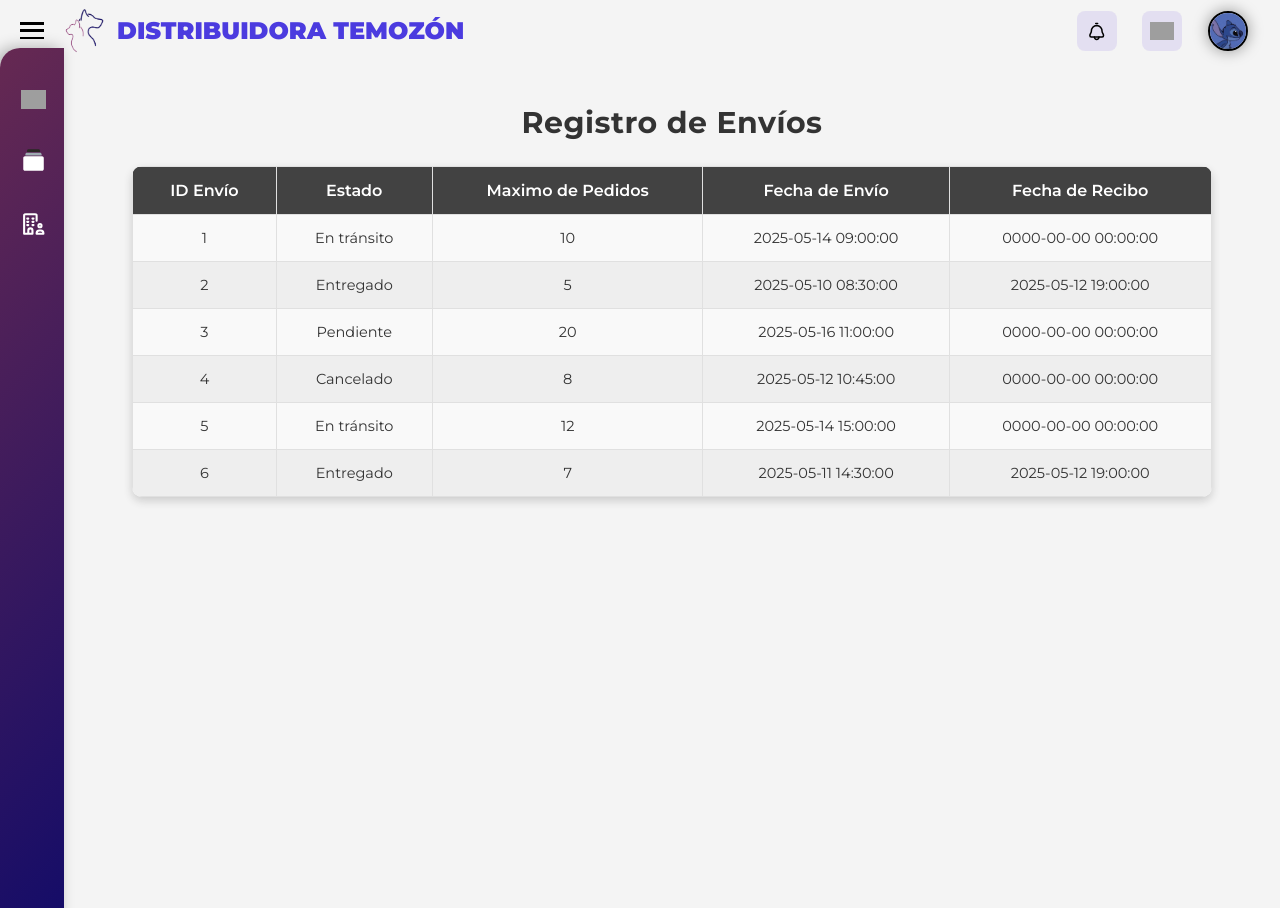
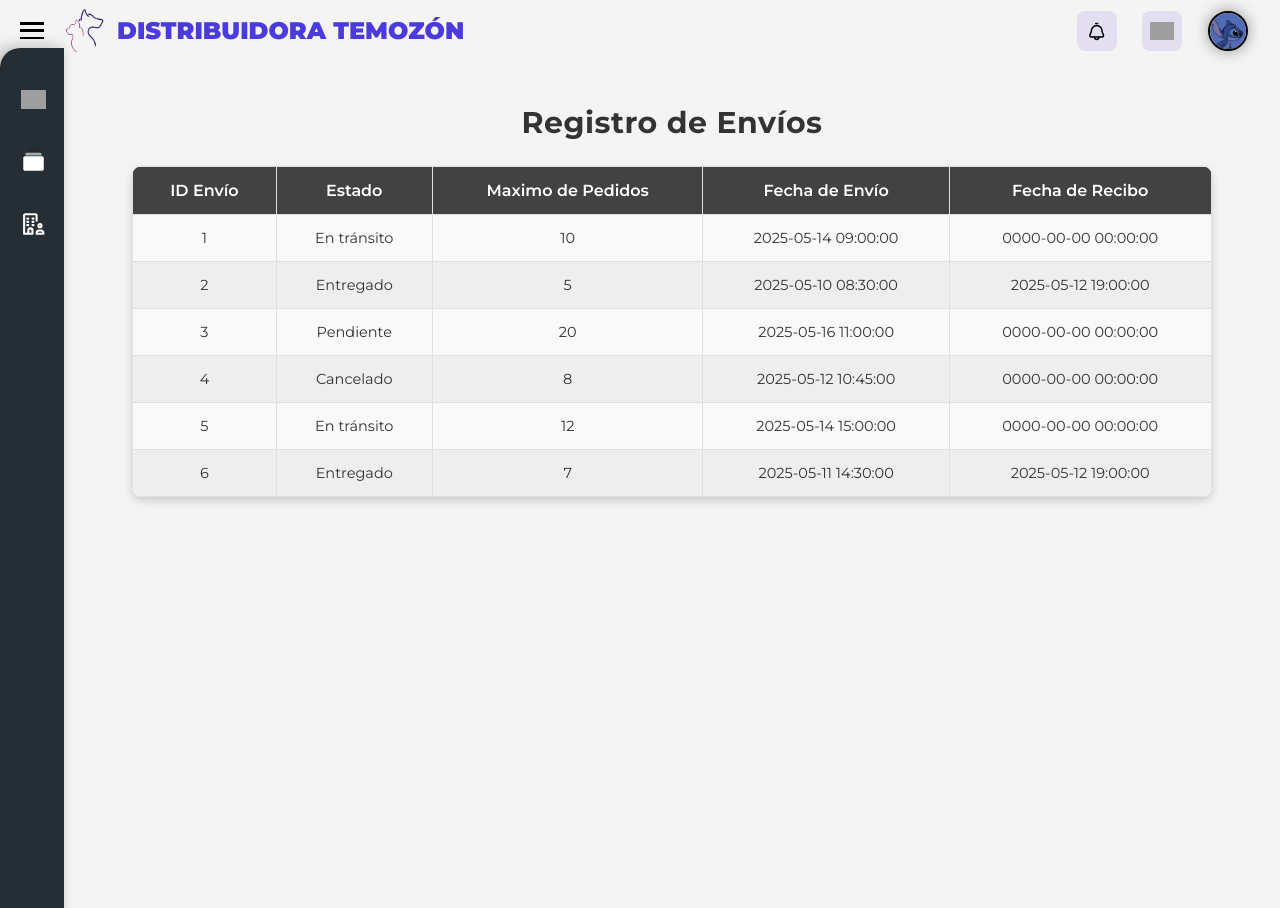
Before and after one commit to King-Cold/temozon, a PHP site: page /public/envios.php in a window 1280 px wide. Run offline with PHP 8.4, Linux system fonts and the light colour scheme; data comes from the database, SQL or seed files in the repository; some web fonts are replaced; grey boxes are pictures that could not be loaded.

Commit message:
Cambio de colores

```diff
--- a/public/css/styles.css
+++ b/public/css/styles.css
@@ -135,7 +135,7 @@ width: 2.5rem; /* o usa cualquier medida fija o relativa */
 
 }
 .sidebar{
-    background: linear-gradient(135deg,#662952,rgb(17, 11, 105));
+    background: #252E34;
     margin-top: 3rem;
     width: 4rem;
     height: 100%;
```
